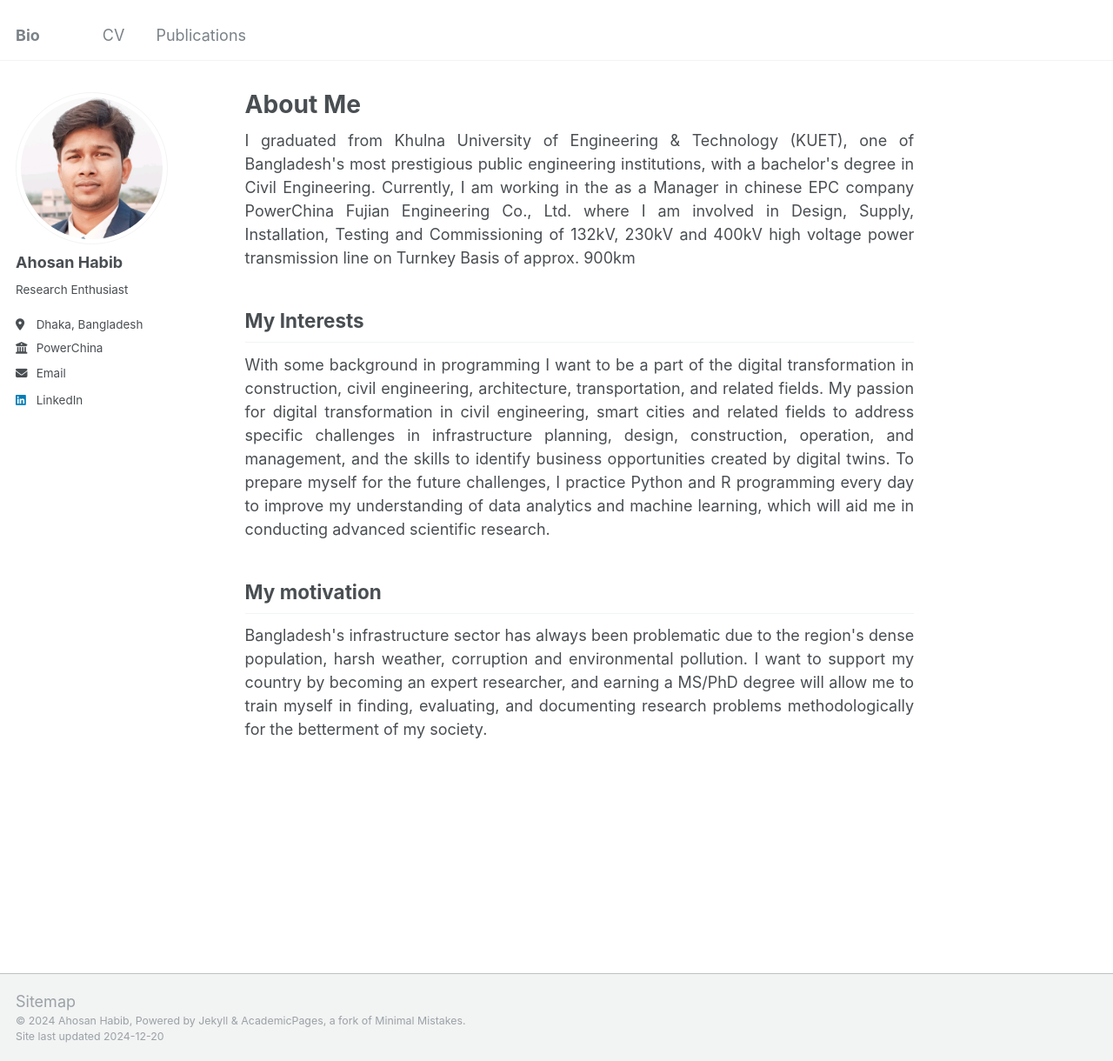
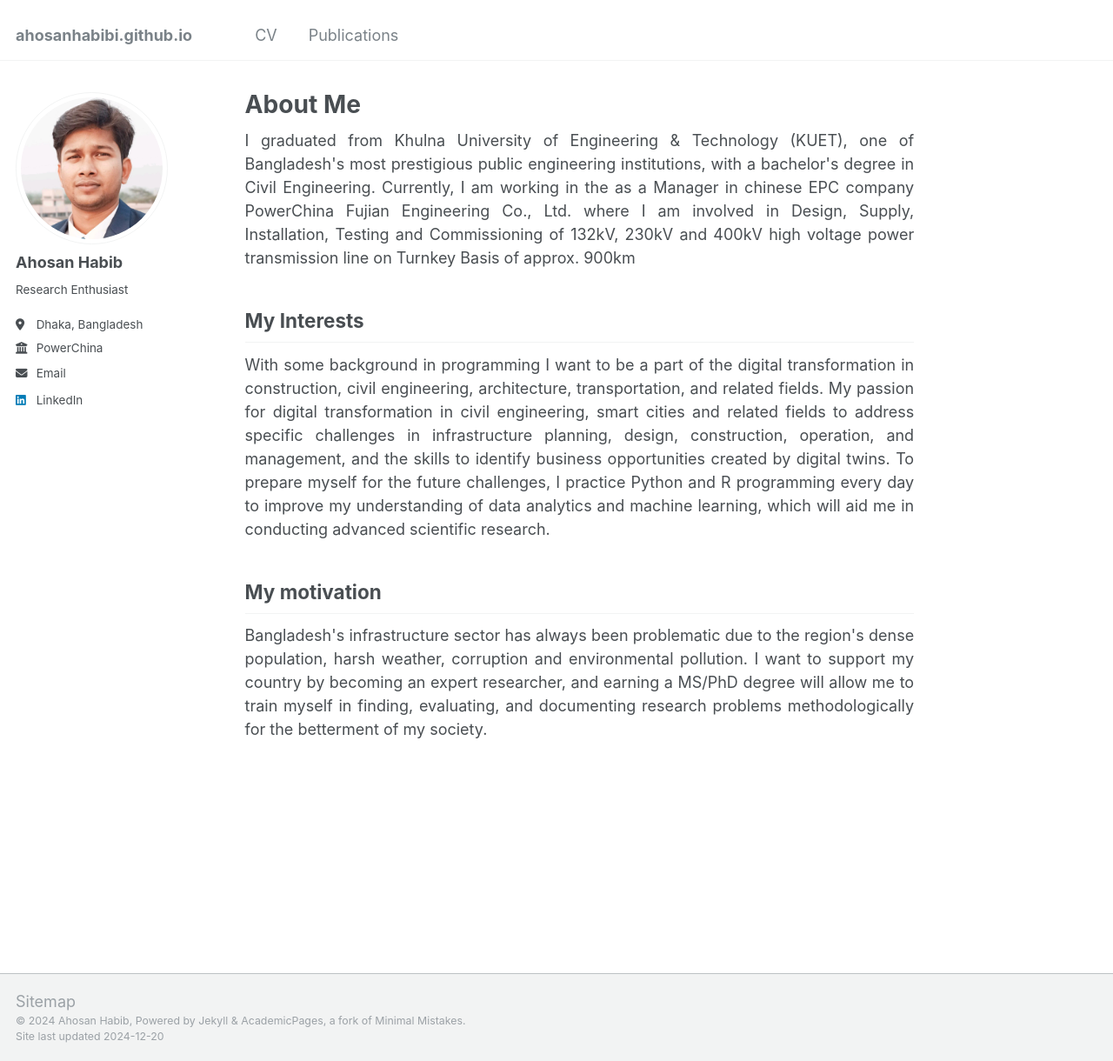
Before and after one commit to ahosanhabibi/ahosanhabibi.github.io, a Jekyll site: the page built from _pages/about.md, in a window 1280 px wide and 1220 px high. Shown: the whole window at 87% size. Built offline with Jekyll 4.4.1, drawn with Linux system fonts in a browser that asks for light colours.

Commit message:
Update _config.yml

```diff
--- a/_config.yml
+++ b/_config.yml
@@ -8,7 +8,7 @@
 
 # Basic Site Settings
 locale                   : "en-US"
-title                    : "Bio"
+#title                    : "Bio"
 title_separator          : "-"
 name                     : &name "Ahosan Habib"
 description              : &description "personal description"
```
